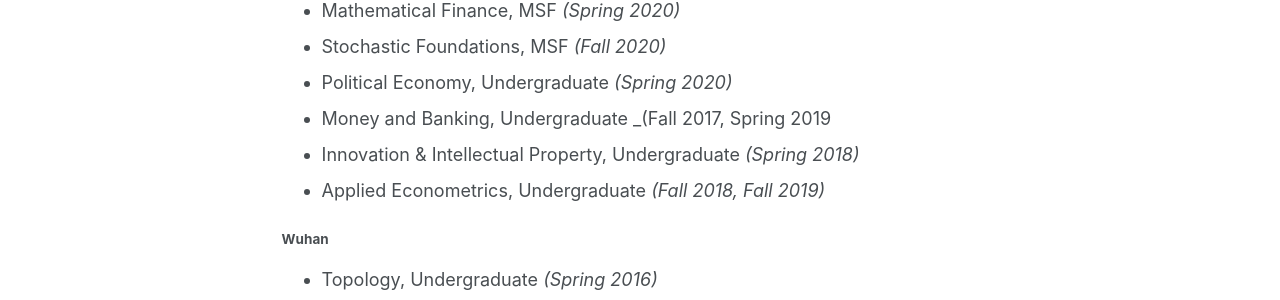
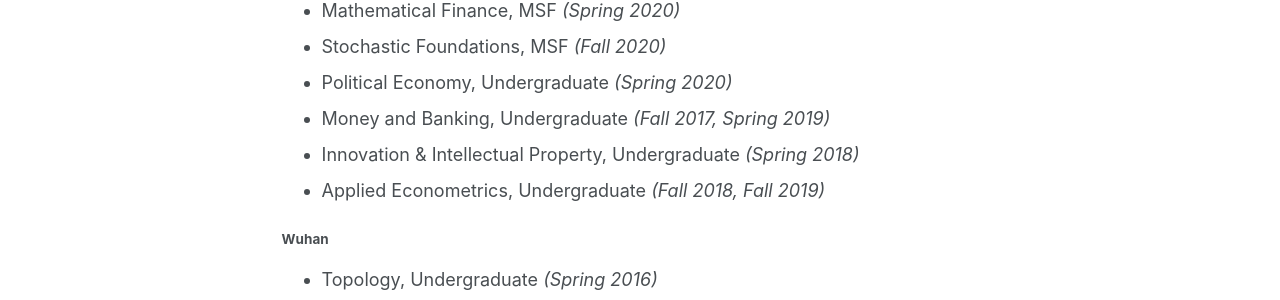
Before and after one commit to xinyuhou94/xinyuhou94.github.io, a Jekyll site: the page built from _pages/teaching.md, in a window 1280 px wide and 900 px high. Shown: the part 444-744 px from the top of the window. Built offline with Jekyll 4.4.1, drawn with Linux system fonts in a browser that asks for light colours.

```diff
--- a/_pages/teaching.md
+++ b/_pages/teaching.md
@@ -18,7 +18,7 @@ author_profile: true
 * Mathematical Finance, MSF  _(Spring 2020)_
 * Stochastic Foundations, MSF     _(Fall 2020)_
 * Political Economy, Undergraduate     _(Spring 2020)_
-* Money and Banking, Undergraduate     _(Fall 2017, Spring 2019
+* Money and Banking, Undergraduate     _(Fall 2017, Spring 2019)_
 * Innovation & Intellectual Property, Undergraduate    _(Spring 2018)_
 * Applied Econometrics, Undergraduate     _(Fall 2018, Fall 2019)_
 
```
